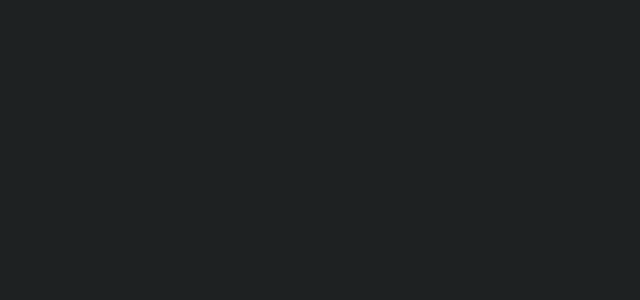
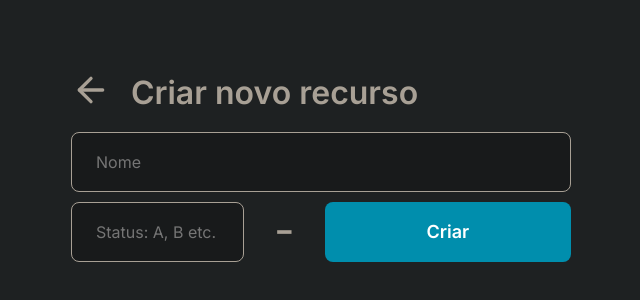
Before and after one commit to CaioAReis/Controle-de-Permissao-de-Usuario, a React (Create React App) app in the folder frontend/: page /novoRecurso in a window 1280 px wide. Shown: the part 238-538 px from the top of the page, without its empty margins (319-959 px from the left). Built offline with nearby package versions, Linux system fonts and the light colour scheme; the HTML template or start-up script is replaced by a standard one.

Commit message:
Alteração no css e criação da tela de novo recurso

```diff
--- a/frontend/src/global.css
+++ b/frontend/src/global.css
@@ -61,6 +61,15 @@
     margin-bottom: 10px;
 }
 
+.form-container {
+    width: 500px;
+}
+
+.form-container h1 {
+    padding: 20px;
+    font-size: 2rem;
+}
+
 .button {
     width: 100%;
     height: 60px;
--- a/frontend/src/pages/Login/style.css
+++ b/frontend/src/pages/Login/style.css
@@ -1,12 +1,3 @@
-.form-container h1 {
-    padding: 20px;
-    font-size: 2rem;
-}
-
-.form-container {
-    width: 500px;
-}
-
 .login > div {
     margin-top: 10px;
     padding-top: 16px;
--- /dev/null
+++ b/frontend/src/pages/alterarDados/index.tsx
@@ -0,0 +1,37 @@
+import { Link } from 'react-router-dom';
+import { FiArrowLeft } from 'react-icons/fi';
+
+import './style.css'
+
+export function AlterarDados() {
+    return(
+        <div className="containerXY">
+            <section className='form-container'>
+                <form className='alterar' action="" method="post">
+
+                    <div className="superior">
+                        <Link to='/perfil'> <FiArrowLeft size={40} color='#a8a095' /> </Link>
+                        <h1>Alterar dados do usuário</h1>
+                    </div>
+
+                    <input name='nome' placeholder='Nome' defaultValue='Caio Almeida'/>
+                    <input name='Login' placeholder='Login' defaultValue='CaioAReis' />
+                    <input type='password' name='senha' placeholder='Senha' defaultValue='1234'/>
+                    <input type='email' name='email' placeholder='Email' defaultValue='Caio@mail.com' />
+
+                    <div>
+                        <div style={{fontSize: '16px', marginBottom: '10px' }} >Data de nascimento:</div>
+                        <input type='date' name='data_nascimento' placeholder='Data nascimento'/>
+                    </div>
+
+                    <div className='last-input'>
+                        <input maxLength={1} name='status' placeholder='Status: A, B etc.' defaultValue='A'/>
+                        <span>-</span>
+                        <button className='button' type="submit">Alterar</button>
+                    </div>
+
+                </form>
+            </section>
+        </div>
+    );
+}
--- /dev/null
+++ b/frontend/src/pages/alterarDados/style.css
@@ -0,0 +1,36 @@
+.alterar .last-input {
+    display: flex;
+    font-size: 45px;
+    border: 1px sold red;
+}
+
+.alterar .superior {
+    display: flex;
+    align-items: center;
+}
+
+.alterar .superior a {
+    width: 40px;
+    /* border: 1px solid red; */
+    transition: filter 0.1s;
+}
+
+.alterar .superior a:hover {
+    filter: contrast(300%);
+}
+
+.alterar .last-input span {
+    margin: 0 30px;
+}
+
+.alterar .last-input input {
+    width: 60%;
+
+}
+
+.alterar .link-login {
+    width: 300px;
+    margin: 20px auto;
+    text-align: center;
+    line-height: 30px;
+}
--- a/frontend/src/pages/cadastrar/index.tsx
+++ b/frontend/src/pages/cadastrar/index.tsx
@@ -20,7 +20,7 @@
                     </div>
 
                     <div className='last-input'>
-                        <input name='status' size={1} placeholder='Status: A, B etc.'/>
+                        <input name='status' maxLength={1} placeholder='Status: A, B etc.'/>
                         <span>-</span>
                         <button className='button' type="submit">Cadastar</button>
                     </div>
--- /dev/null
+++ b/frontend/src/pages/novoRecurso/index.tsx
@@ -0,0 +1,27 @@
+import { Link } from 'react-router-dom';
+import { FiArrowLeft } from 'react-icons/fi';
+
+import './style.css';
+
+export function NovoRecurso() {
+    return(
+        <div className="containerXY">
+            <section className='form-container'>
+                <form className='recurso' action="" method="post">
+
+                    <div className="superior">
+                        <Link to='/perfil'> <FiArrowLeft size={40} color='#a8a095' /> </Link>
+                        <h1>Criar novo recurso</h1>
+                    </div>
+
+                    <input name='nome' placeholder='Nome'/>
+                    <div className='last-input'>
+                        <input name='status' maxLength={1} placeholder='Status: A, B etc.'/>
+                        <span>-</span>
+                        <button className='button' type="submit">Criar</button>
+                    </div>
+                </form>
+            </section>
+        </div>
+    );
+}
--- /dev/null
+++ b/frontend/src/pages/novoRecurso/style.css
@@ -0,0 +1,29 @@
+
+form.recurso > div.last-input {
+    display: flex;
+    font-size: 45px;
+}
+
+form.recurso > div.last-input span {
+    margin: 0 30px;
+}
+
+form.recurso > div.last-input input {
+    width: 60%;
+
+}
+
+.recurso .superior {
+    display: flex;
+    align-items: center;
+}
+
+.recurso .superior a {
+    width: 40px;
+    /* border: 1px solid red; */
+    transition: filter 0.1s;
+}
+
+.recurso .superior a:hover {
+    filter: contrast(300%);
+}
--- a/frontend/src/pages/perfil/index.tsx
+++ b/frontend/src/pages/perfil/index.tsx
@@ -8,8 +8,8 @@
         <div className='perfil-container'>
             <header>
                 <span>Bem-vindo(a): Caio AReis</span>
-                <div style={{ display: 'flex', width: '250px', marginLeft: 'auto'}} >
-                    <Link to='/alterarDados' className='alterar' >
+                <div style={{display: 'flex', width: '250px', marginLeft: 'auto'}}>
+                    <Link to='/alterarDados' className='alterar'>
                         <button className='button'>Alterar Dados</button>
                     </Link>
                     <Link to='/' >
@@ -20,7 +20,7 @@
 
             <div style={{ display: 'flex', alignItems: 'center' }} >
                 <h1>Recursos disponíveis:</h1>
-                <button className='button' style={{ width: '230px', marginLeft: 'auto' }} >Criar novo recurso</button>
+                <Link to='/novoRecurso' style={{width: '230px', marginLeft: 'auto'}}><button className='button'>Criar novo recurso</button></Link>
             </div>
 
             <div className='recursos-container' >
@@ -50,7 +50,7 @@
                         </div>
 
                         <div style={{ display: 'flex', justifyContent: 'flex-end'}} >
-                            <button className='list-button' style={{ marginRight:'20px' }} ><FiPlusCircle size={30} color='#a8a095' /> </button>
+                            <button className='list-button' style={{marginRight:'20px'}} ><FiPlusCircle size={30} color='#a8a095' /> </button>
                             <button className='list-button' ><FiXCircle size={30} color='#a8a095' /> </button>
                         </div>
                     </li>
@@ -72,7 +72,7 @@
                 </ul>
             </div>
 
-            <h1>Permissões do usuário:</h1>
+            <h1>Recusos permitidos para o usuário:</h1>
 
             <div className='recursos-container' >
                 <ul>
--- a/frontend/src/pages/perfil/style.css
+++ b/frontend/src/pages/perfil/style.css
@@ -1,11 +1,8 @@
 .perfil-container {
-
     width: 100%;
     max-width: 1180px;
     padding: 32px 30px 10px 30px;
     margin: 0 auto;
-
-    /* border: 1px solid red; */
 }
 
 .perfil-container header {
@@ -13,7 +10,6 @@
     align-items: center;
     padding-bottom: 20px;
     border-bottom: 2px solid #353535;
-
 }
 
 .perfil-container header span {
--- a/frontend/src/routes.tsx
+++ b/frontend/src/routes.tsx
@@ -3,6 +3,8 @@
 import { Login } from './pages/Login';
 import { Cadastrar } from './pages/cadastrar';
 import { Perfil } from './pages/perfil';
+import { AlterarDados } from './pages/alterarDados';
+import { NovoRecurso } from './pages/novoRecurso';
 
 export function Routes() {
     return(
@@ -11,6 +13,8 @@
                 <Route path='/' exact component={Login} />
                 <Route path='/cadastrar' component={Cadastrar} />
                 <Route path='/perfil' component={Perfil} />
+                <Route path='/alterarDados' component={AlterarDados} />
+                <Route path='/novoRecurso' component={NovoRecurso} />
             </Switch>
         </BrowserRouter>
     );
```
